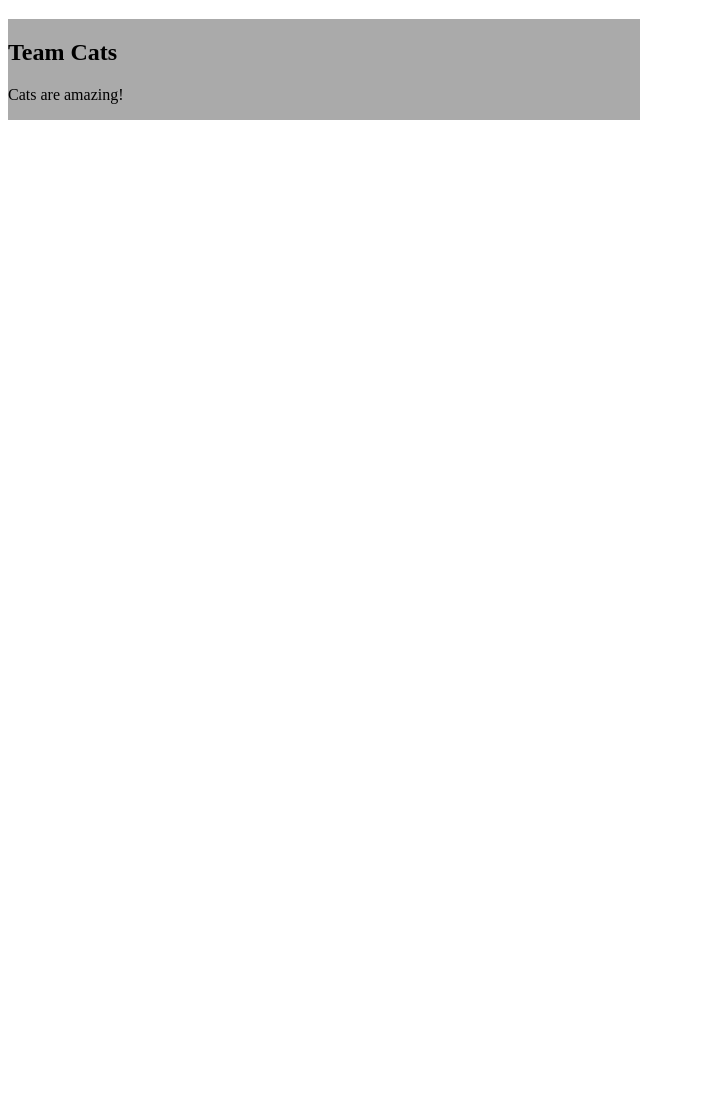
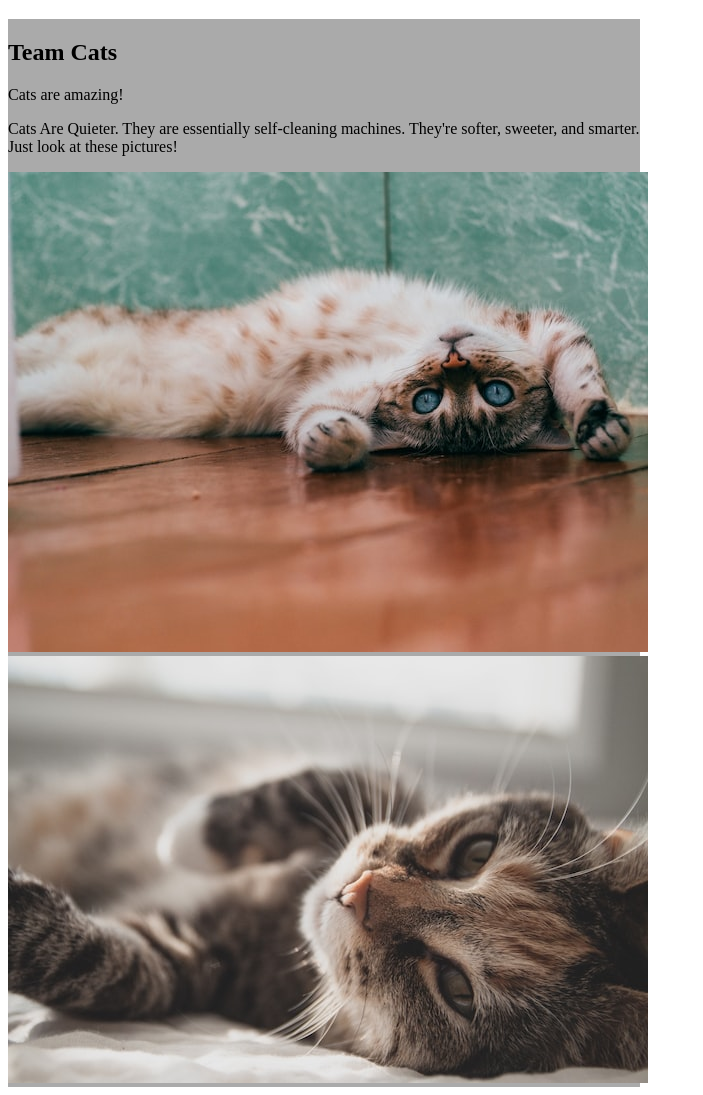
Before and after one commit to kwenox25/k_dahilan_a_gesalan_debateclub, a plain HTML site: page index.html in a window 1280 px wide. Shown: the part 61-1156 px from the top of the page, without its empty margins (0-703 px from the left). Before the commit the page ends 800 px from the top, so only its background shows below. Drawn offline with Linux system fonts and the light colour scheme.

Commit message:
added pictures of cats
added pictures of cats

```diff
--- a/index.html
+++ b/index.html
@@ -12,6 +12,9 @@
         <div class="columnleft">
           <h2>Team Cats</h2>
           <p>Cats are amazing!</p>
+          <p>Cats Are Quieter. They are essentially self-cleaning machines. They're softer, sweeter, and smarter. Just look at these pictures!</p>
+          <img src="images/cat1.jpg"><br>
+          <img src="images/cat2.jpg">
         </div>
 
       </div>
```
Also changed, not shown: images/cat1.jpg (added), images/cat2.jpg (added).
